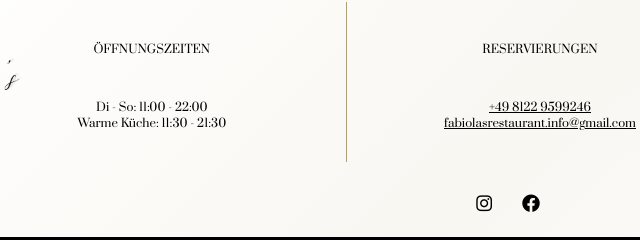
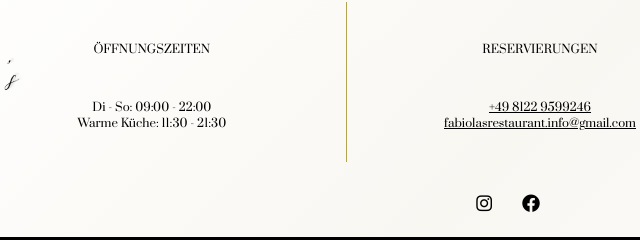
Before and after one commit to Ntrue-png/Fabiolas-Restaurant, a website: page index.html in a window 1280 px wide. Shown: the part 4787-5027 px from the top of the page, 132-772 px from the left. Drawn offline with Linux system fonts and the light colour scheme.

Commit message:
Update opening hours from 11:00 to 09:00

```diff
--- a/index.html
+++ b/index.html
@@ -541,7 +541,7 @@
                 <div class="contact-info-grid">
                     <div class="opening-hours">
                         <span>ÖFFNUNGSZEITEN</span>
-                        <span class="time-span">Di - So: 11:00 - 22:00</span>
+                        <span class="time-span">Di - So: 09:00 - 22:00</span>
                         <span>Warme Küche: 11:30 - 21:30</span>
                     </div>
                     <div class="contact-separator"></div>
```
